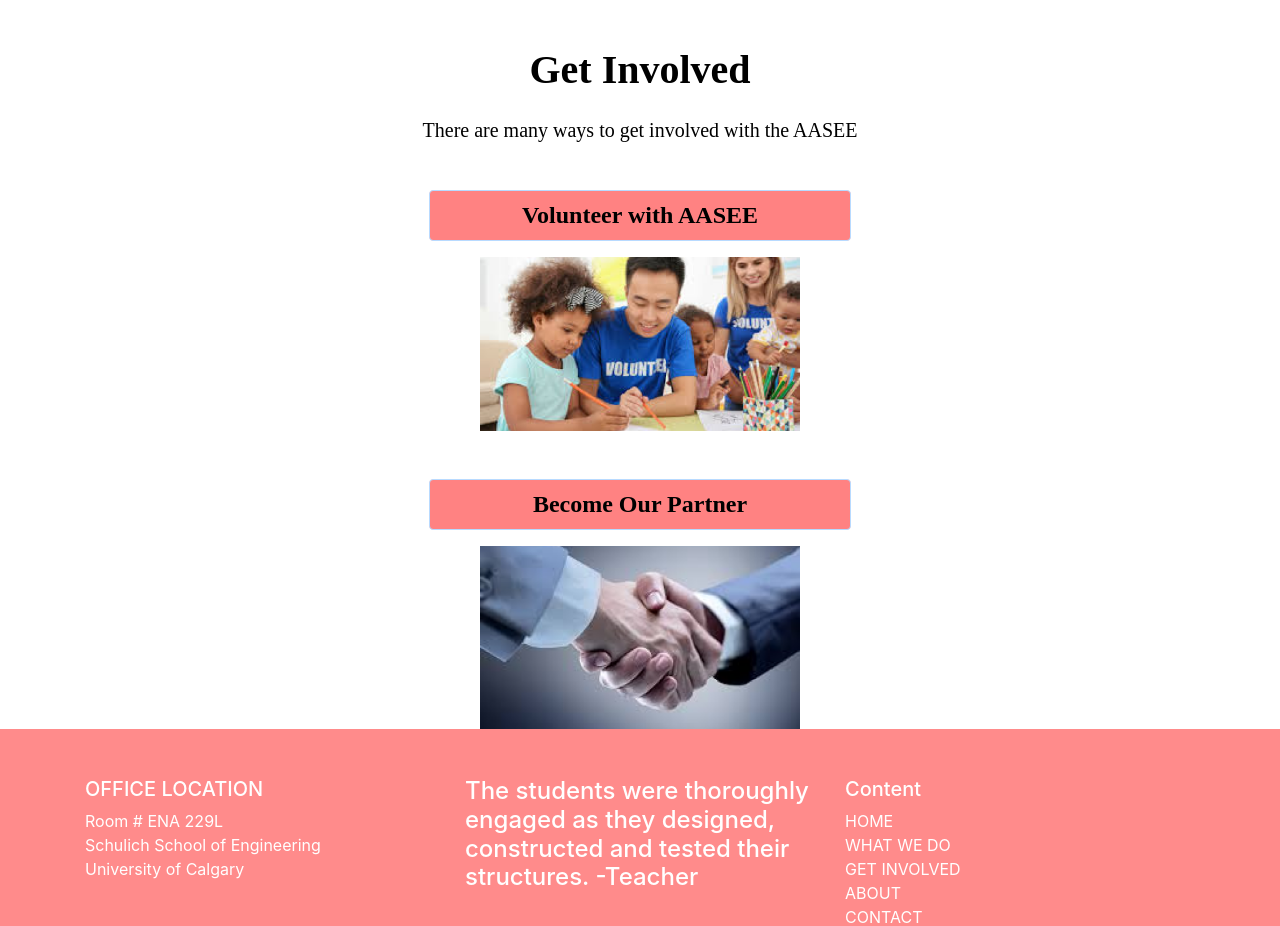
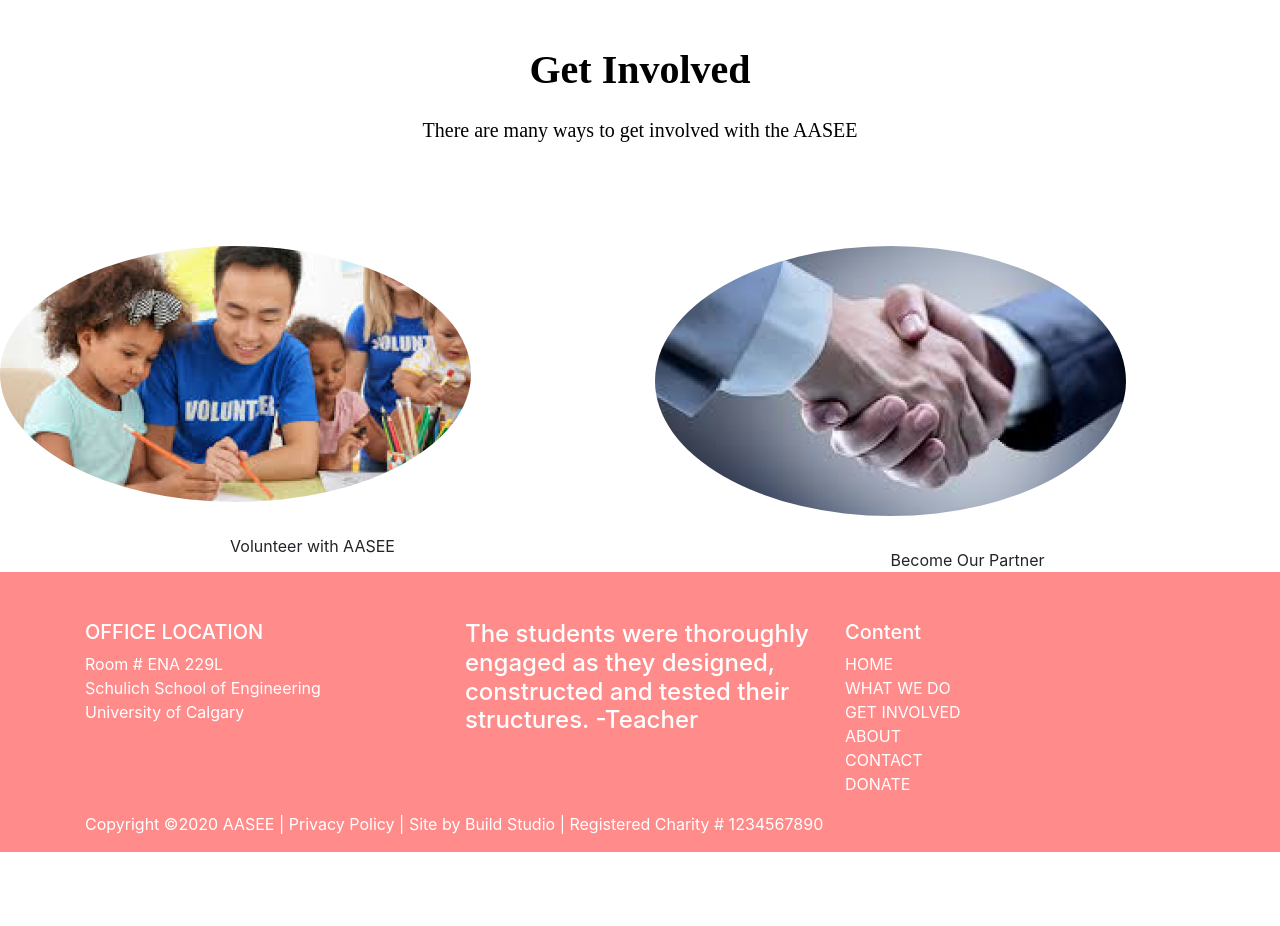
Before and after one commit to MushtabaA/AASEE-Website, a React (Create React App) app in the folder react-bootstrap/: page /get_involved in a window 1280 px wide. Shown: the part 939-1865 px from the top of the page. After the commit the page ends 1791 px from the top, so only its background shows below. Built offline with nearby package versions, Linux system fonts and the light colour scheme.

Commit message:
Edited Get Involved Page

```diff
--- a/react-bootstrap/package.json
+++ b/react-bootstrap/package.json
@@ -6,6 +6,7 @@
     "@testing-library/jest-dom": "^4.2.4",
     "@testing-library/react": "^9.5.0",
     "@testing-library/user-event": "^7.2.1",
+    "node-sass": "^4.14.1",
     "react": "^16.13.1",
     "react-bootstrap": "^1.3.0",
     "react-dom": "^16.13.1",
--- a/react-bootstrap/src/components/Get_in.css
+++ b/react-bootstrap/src/components/Get_in.css
@@ -42,20 +42,14 @@
   color: #000000;
 }
 
-  .alert-primary {
-    background-color: #ff8282;
-    width: 33%;
+image {
+  width: 471px;
   height: auto;
 
-    font-family: Righteous;
-    font-style: normal;
-    font-weight: bolder;
-    font-size: 24px;
+  display: block;
+  margin-left: auto;
+  margin-right: auto;
 
-    color: #000000;
-
-    padding-top: 0.5%;
-    padding-bottom: 0.5%;
-    padding-left: 0.1%;
-    padding-right: 0.1%;
+  justify-content: center;
+  align-items: center;
 }
--- a/react-bootstrap/src/components/Get_in.jsx
+++ b/react-bootstrap/src/components/Get_in.jsx
@@ -13,34 +13,35 @@
         />
 
         <h1 class="pt-5 text-center container-sm title">Get Involved</h1>
-        <h5 class="pt-3 text-center container-sm subtitle">
+        <h5 class="pt-3 pb-5 text-center container-sm subtitle">
           There are many ways to get involved with the AASEE
         </h5>
-        <div
-          class="alert alert-primary text-wrap mt-5 text-center container-sm"
-          role="alert"
-        >
-          Volunteer with AASEE
-        </div>
 
+        <div class="row pt-5">
+          <div class="col-md-6">
             <img
               src="/assets/volunteer_header.png"
-          class="sub"
+              class="mb-3 img-fluid rounded-circle"
               alt="Volunteer with us"
             />
 
-        <div
-          class="alert alert-primary text-wrap mt-5 text-center container-sm"
-          role="alert"
-        >
+            <div class="text-wrap mt-3 text-center container-sm">
+              Volunteer with AASEE
+            </div>
+          </div>
+
+          <div class="col-md-6">
+            <img
+              src="/assets/partner_header.png"
+              class="mb-3 img-fluid rounded-circle"
+              alt="Become Our Partner"
+            />
+
+            <div class="text-wrap mt-3 text-center container-sm">
               Become Our Partner
             </div>
-
-        <img
-          src="/assets/partner_header.png"
-          class="sub"
-          alt="Become Our Partner"
-        />
+          </div>
+        </div>
       </div>
     );
   }
```
Also changed, not shown: 1 other file (tests, documents, lock files or other folders). Lines whose indentation alone changed are shown as unchanged.
